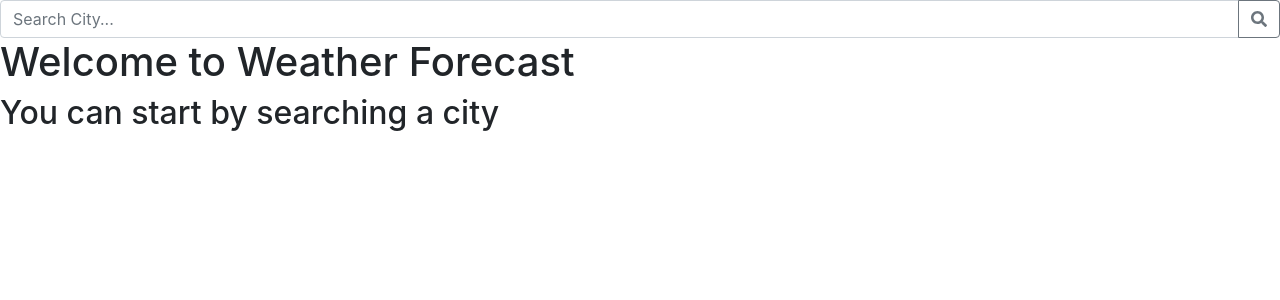
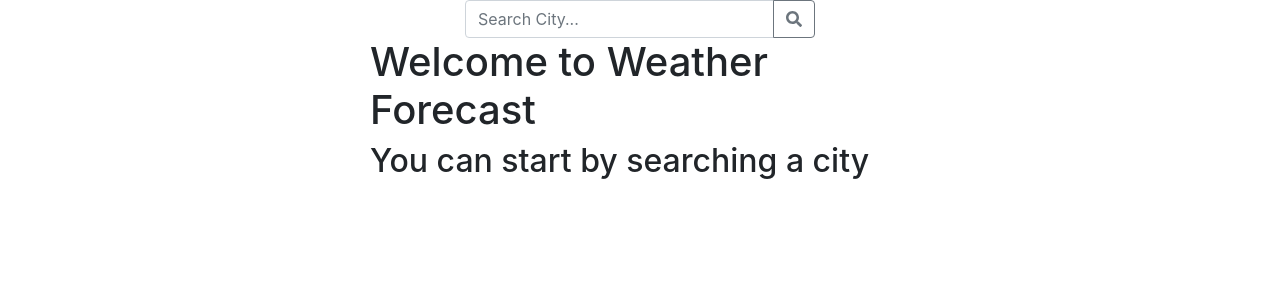
Before and after one commit to maikomr/weather-forecast-web, a React (Create React App) app: page / in a window 1280 px wide. Shown: the top 300 px of the page. Built offline with nearby package versions, Linux system fonts and the light colour scheme; no server answers.

Commit message:
Centered text

```diff
--- a/src/App.js
+++ b/src/App.js
@@ -1,5 +1,6 @@
 import React from 'react';
 import { connect } from 'react-redux';
+import { Container, Row, Col } from 'react-bootstrap';
 import SearchCity from './components/SearchCity';
 import DailyForecast from './components/DailyForecast';
 import Welcome from './components/Welcome';
@@ -10,11 +11,23 @@ import './App.scss';
 const App = ({ fetchWeatherForecast, weatherForecast }) => {
     const { dailyForecast } = weatherForecast;
     return (
-        <div className="App">
-            <SearchCity onSubmit={fetchWeatherForecast} />
-            {!dailyForecast && <Welcome />}
-            {dailyForecast && <DailyForecast dailyForecast={dailyForecast} />}
-        </div>
+        <Container className="App">
+            <Row className="justify-content-md-center">
+                <Col xs lg="4">
+                    <SearchCity onSubmit={fetchWeatherForecast} />
+                </Col>
+            </Row>
+            <Row className="justify-content-md-center">
+                <Col xs lg="6">
+                    {!dailyForecast && <Welcome />}
+                </Col>
+            </Row>
+            <Row className="justify-content-md-center">
+                <Col xs>
+                    {dailyForecast && <DailyForecast dailyForecast={dailyForecast} />}
+                </Col>
+            </Row>
+        </Container>
     );
 };
 
--- a/src/components/Forecast.js
+++ b/src/components/Forecast.js
@@ -4,7 +4,7 @@ import { Card } from 'react-bootstrap';
 const WEATHER_ICONS_URL = process.env.REACT_APP_WEATHER_ICONS_URL;
 
 const Forecast = ({ forecast: { date, highTemp, lowTemp, overallWeather } }) => (
-    <Card>
+    <Card className="text-center">
         <Card.Body>
             <Card.Text>
                 <strong>{`${highTemp}°C`}</strong> | {`${lowTemp}°C`}
```
